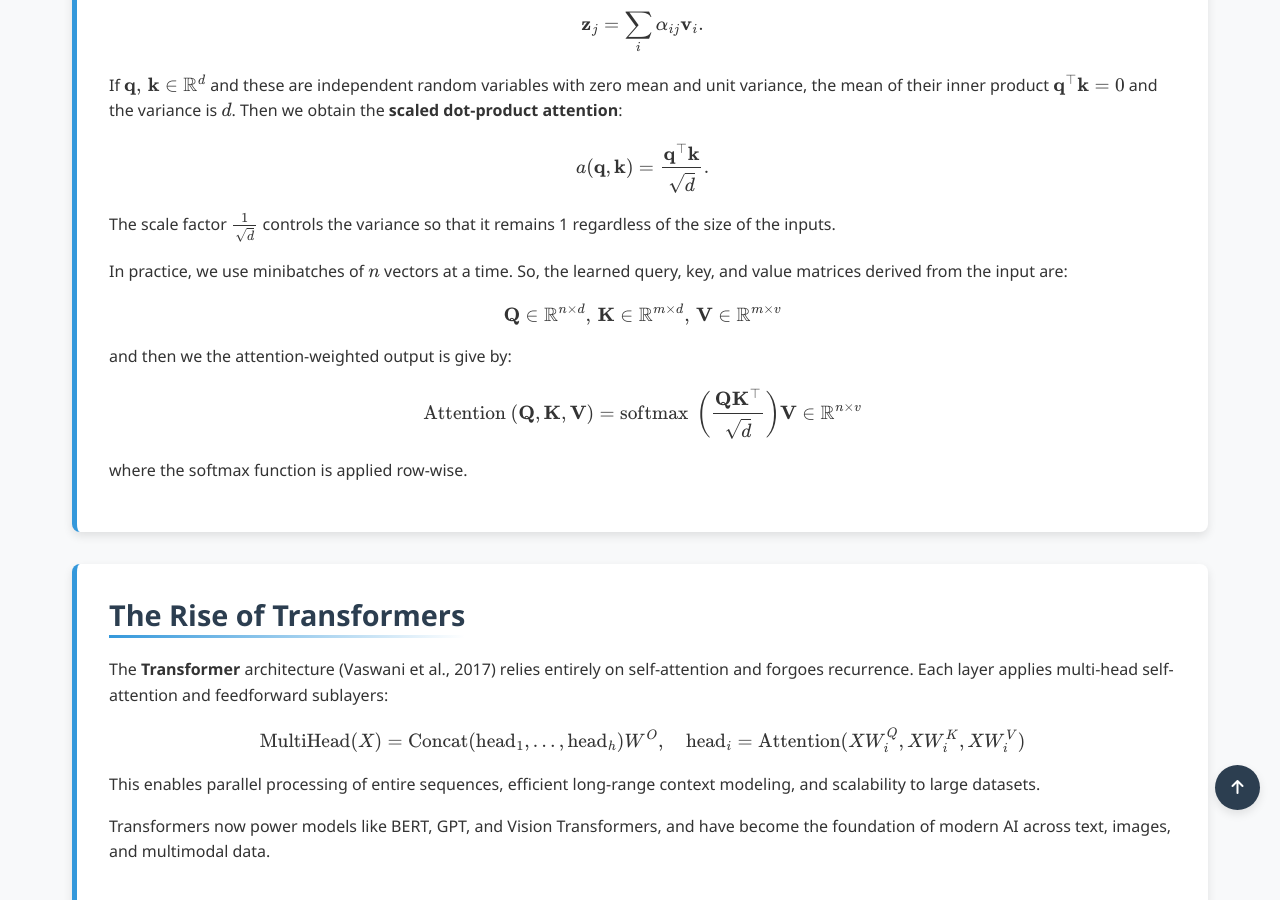
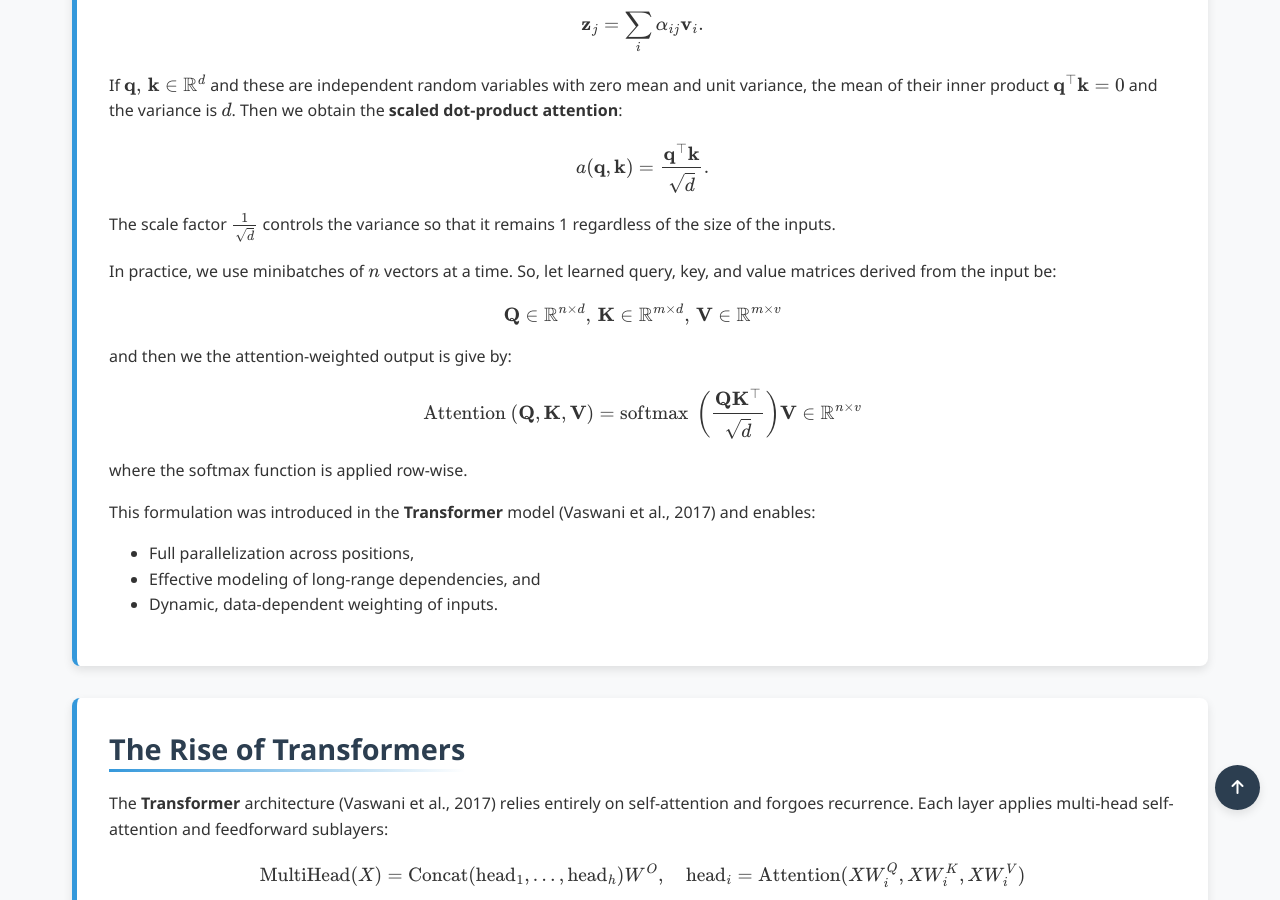
Before and after one commit to Yusukey01/yusukey01.github.io, a Jekyll site: the page built from Mathematics/Machine_learning/deep_nn.html, in a window 1280 px wide and 900 px high, scrolled down 2446 px. Built offline with Jekyll 4.4.1, drawn with Linux system fonts in a browser that asks for light colours.

Commit message:
add Transformewr demo

```diff
--- a/Mathematics/Machine_learning/deep_nn.html
+++ b/Mathematics/Machine_learning/deep_nn.html
@@ -125,7 +125,7 @@ uses_python: false
                 </p>
 
                 <p>
-                    In practice, we use minibatches of \(n\) vectors at a time. So, the learned query, key, and value matrices derived from the input are:
+                    In practice, we use minibatches of \(n\) vectors at a time. So, let learned query, key, and value matrices derived from the input be:
                     \[
                     \mathbf{Q} \in \mathbb{R}^{n \times d}, \, \mathbf{K} \in \mathbb{R}^{m \times d}, \, \mathbf{V} \in \mathbb{R}^{m \times v}
                     \]
@@ -134,6 +134,15 @@ uses_python: false
                     \text{Attention }(\mathbf{Q}, \mathbf{K}, \mathbf{V}) = \text{softmax } \left(\frac{\mathbf{Q} \mathbf{K}^\top}{\sqrt{d}}\right) \mathbf{V} \in \mathbb{R}^{n \times v}
                     \]
                     where the softmax function is applied row-wise.
+                </p>
+
+                 <p>
+                    This formulation was introduced in the <strong>Transformer</strong> model (Vaswani et al., 2017) and enables:
+                    <ul style="padding-left: 40px;">
+                        <li>Full parallelization across positions,</li>
+                        <li>Effective modeling of long-range dependencies, and</li>
+                        <li>Dynamic, data-dependent weighting of inputs.</li>
+                    </ul>
                 </p>
             </section>
 
```
